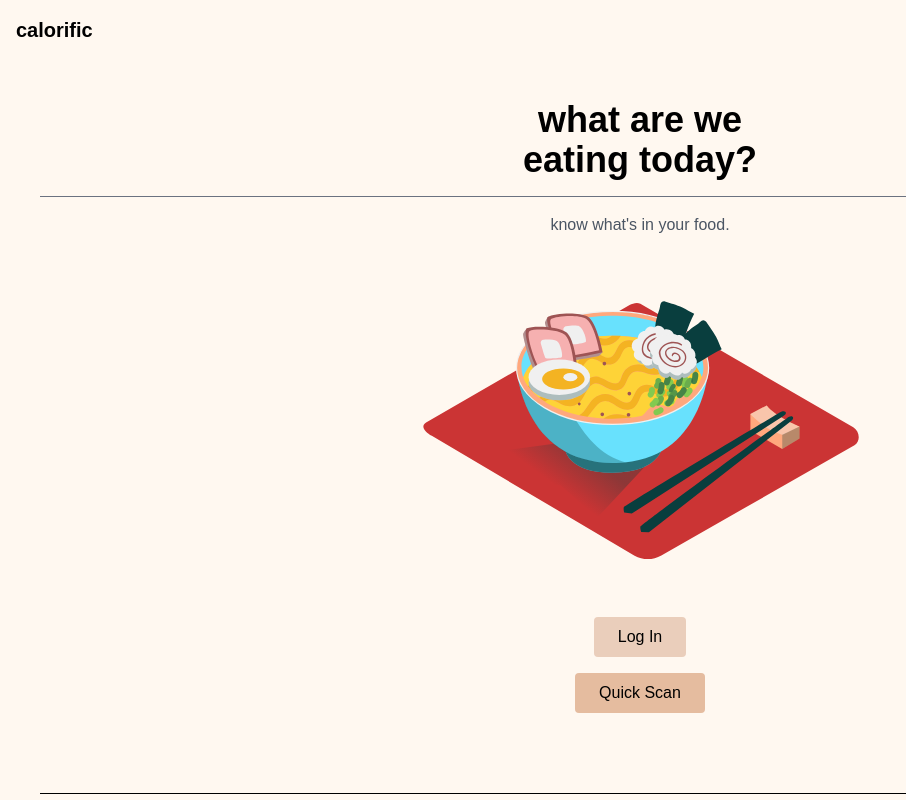
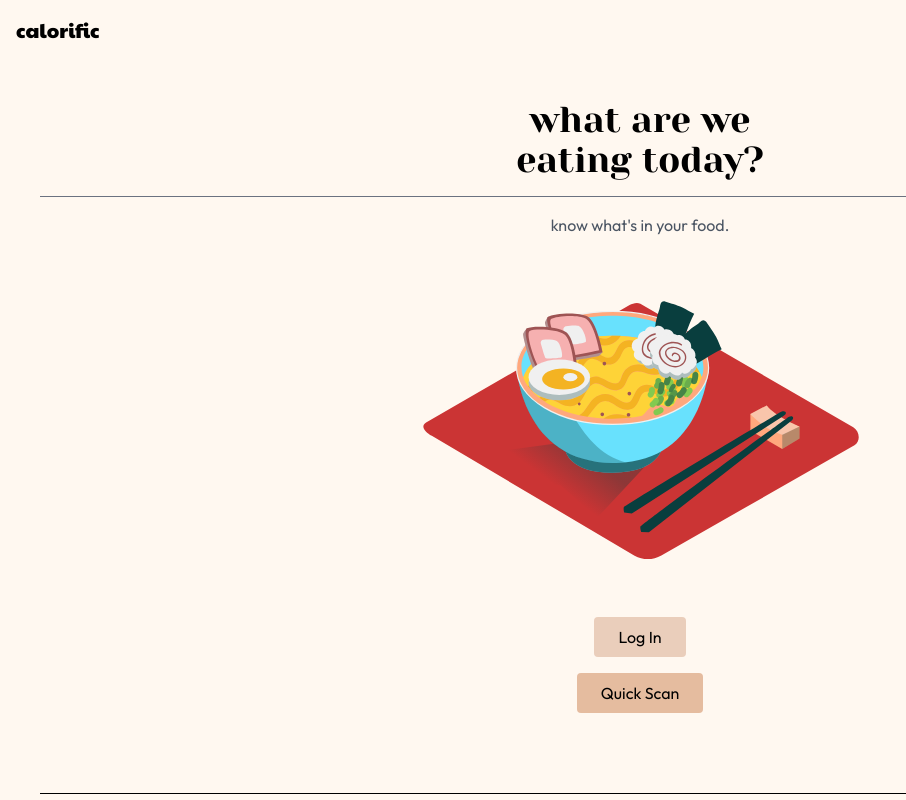
Before and after one commit to danielshliu/nwhacks25, a Next.js app in the folder calorific/: page / in a window 1280 px wide. Shown: the top 800 px of the page, without its empty margins (0-906 px from the left). Built offline with nearby package versions, Linux system fonts and the light colour scheme; no server answers.

Commit message:
feat: font changes

```diff
--- a/calorific/src/app/layout.js
+++ b/calorific/src/app/layout.js
@@ -1,4 +1,4 @@
-import { Geist, Geist_Mono } from "next/font/google";
+import { Geist, Geist_Mono, Outfit } from "next/font/google";
 // import { ConvexAuthNextjsServerProvider } from "@convex-dev/auth/nextjs/server";
 import "./globals.css";
 import { ClerkProvider } from "@clerk/nextjs";
@@ -13,6 +13,10 @@ const geistMono = Geist_Mono({
   subsets: ["latin"],
 });
 
+const outfit = Outfit({
+  subsets: ["latin"],
+});
+
 export const metadata = {
   title: "Create Next App",
   description: "Generated by create next app",
@@ -22,11 +26,7 @@ export default function RootLayout({ children }) {
   return (
     <ClerkProvider>
       <html lang="en">
-        <body
-          className={`${geistSans.variable} ${geistMono.variable} antialiased`}
-        >
-          {children}
-        </body>
+        <body className={`${outfit.className} antialiased`}>{children}</body>
       </html>
     </ClerkProvider>
   );
--- a/calorific/src/app/login/page.js
+++ b/calorific/src/app/login/page.js
@@ -11,7 +11,14 @@ import { SignedIn, SignedOut, SignInButton, UserButton } from "@clerk/nextjs";
 import { useAuth } from "@clerk/nextjs";
 import { useEffect } from "react";
 import { useRouter } from "next/navigation";
+import { Paytone_One } from "next/font/google";
+
 import Link from "next/link";
+
+const paytonOne = Paytone_One({
+  subsets: ["latin"],
+  weight: ["400"],
+});
 
 export default function login() {
   const { isSignedIn } = useAuth();
@@ -28,7 +35,10 @@ export default function login() {
       {/* Header */}
 
       <div className="absolute top-0 left-0 p-4 flex justify-between w-full">
-        <Link className="text-xl font-bold text-black" href="/">
+        <Link
+          className={`text-xl font-bold text-black ${paytonOne.className}`}
+          href="/"
+        >
           calorific
         </Link>
       </div>
--- a/calorific/src/app/page.js
+++ b/calorific/src/app/page.js
@@ -1,10 +1,21 @@
 "use client";
 
 import { SignedIn, SignedOut, SignInButton, UserButton } from "@clerk/nextjs";
+import { Paytone_One, Yeseva_One } from "next/font/google";
 // import Photo from "@/app/photo/page"
 // import Login from "./login/page";
 
 import { useRouter } from "next/navigation";
+
+const paytonOne = Paytone_One({
+  subsets: ["latin"],
+  weight: ["400"],
+});
+
+const yesevaOne = Yeseva_One({
+  subsets: ["latin"],
+  weight: ["400"],
+});
 
 export default function Home() {
   const router = useRouter();
@@ -25,7 +36,11 @@ export default function Home() {
       <div className="bg-cream-white min-h-fit">
         {/* Top left on home page */}
         <div className="flex justify-between items-center p-4">
-          <div className="text-xl font-bold text-black">calorific</div>{" "}
+          <div
+            className={`text-xl font-bold text-black ${paytonOne.className}`}
+          >
+            calorific
+          </div>{" "}
           {/* change font of this */}
           <div className="text-lg cursor-pointer text-black">
             <SignedIn>
@@ -43,7 +58,7 @@ export default function Home() {
 
         {/* Centered title section */}
         <div className="text-center mt-10 text-black">
-          <h1 className="text-4xl font-bold">
+          <h1 className={`${yesevaOne.className} text-4xl font-bold`}>
             what are we <br></br> eating today?
           </h1>
           <hr className="ml-10 mr-10 my-4 border-t-1 border-gray-500"></hr>
```
